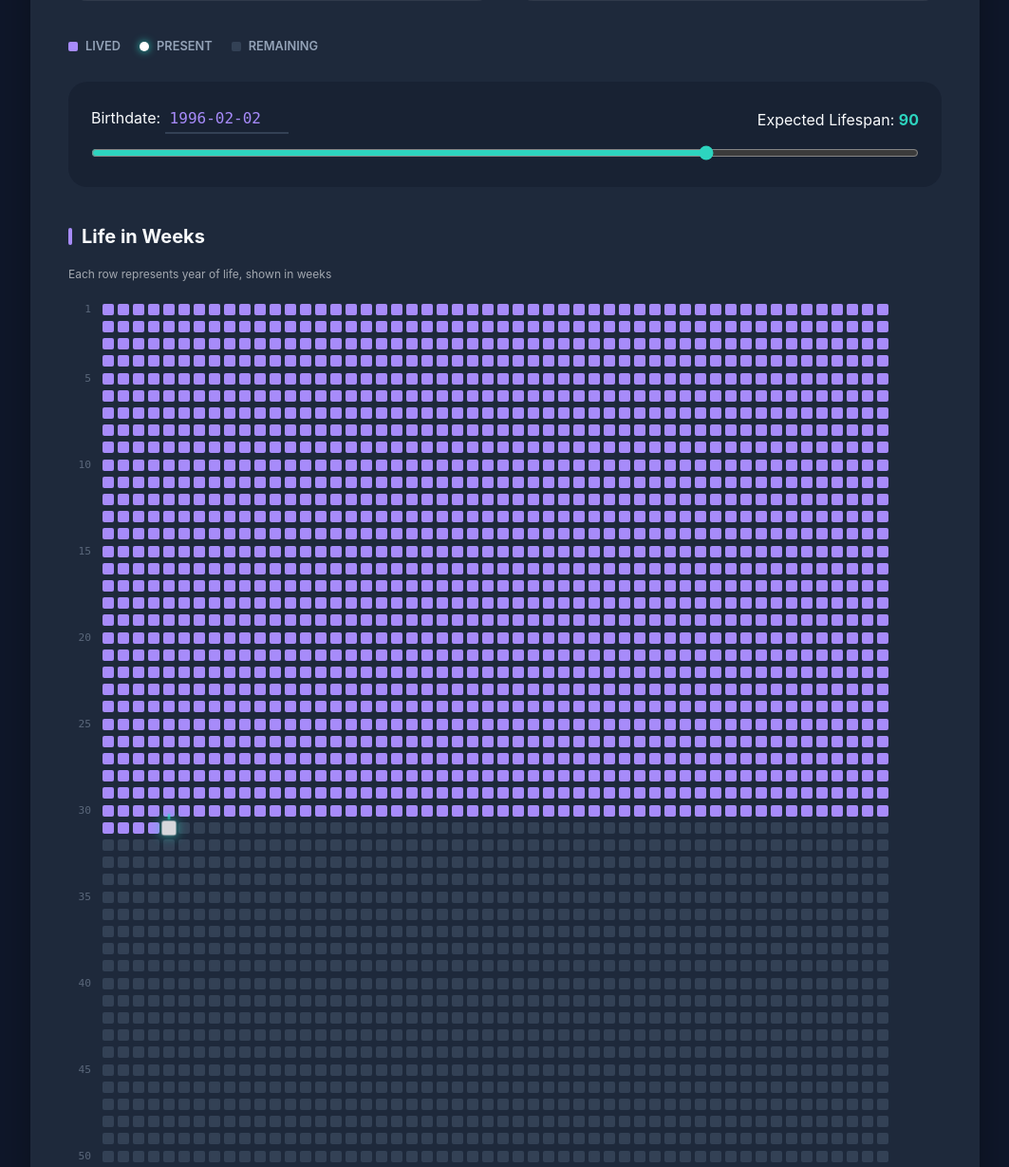
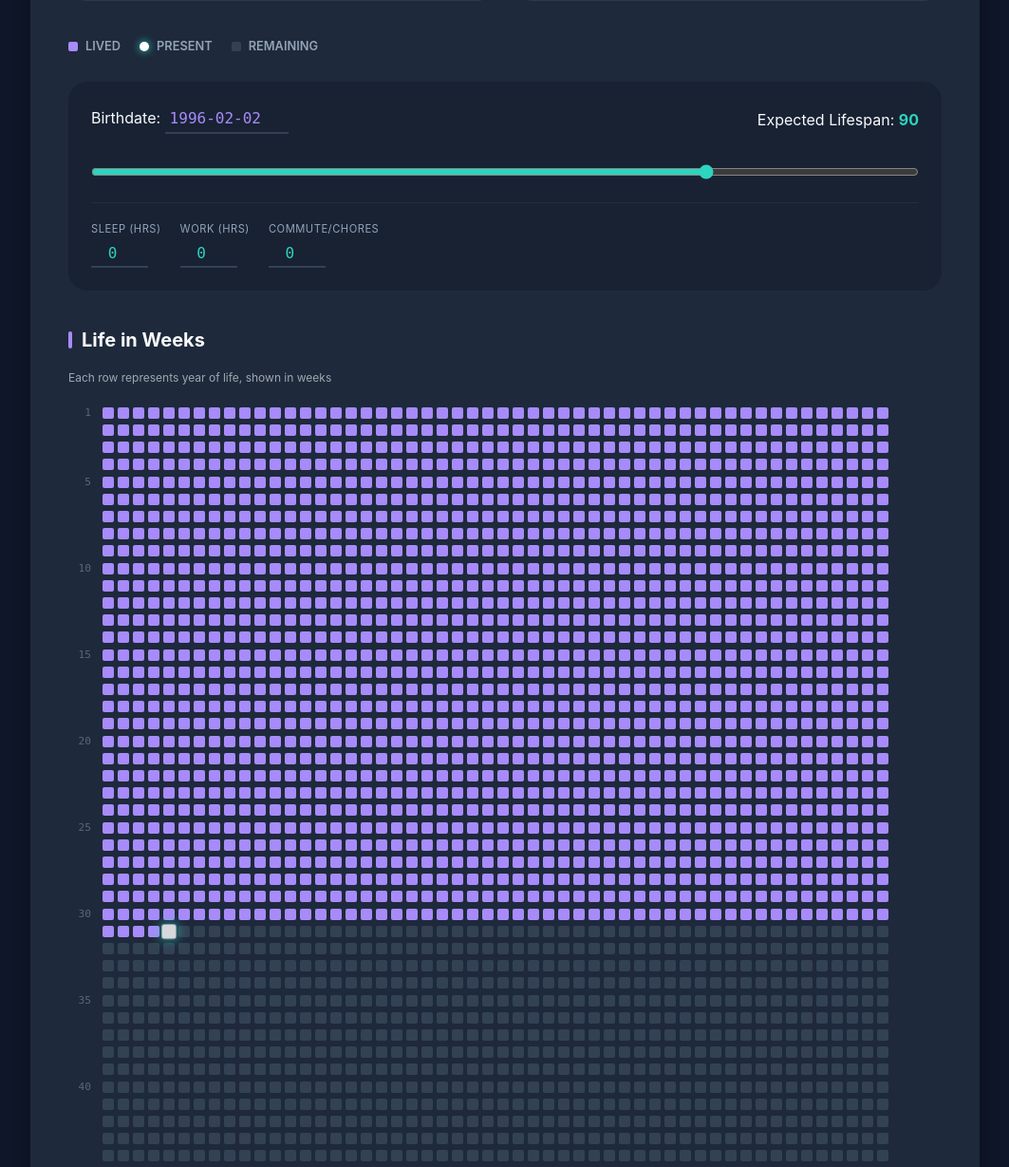
Before and after one commit to yeoreums/life-in-weeks, a Flask app: page / in a window 1280 px wide. Shown: the part 181-1410 px from the top of the page at 95% size, without its empty margins (108-1171 px from the left). Run offline with Flask 3, Linux system fonts and the light colour scheme.

Commit message:
Introduce daily time lens (sleep, work, chores) and free-time visualization

```diff
--- a/static/style.css
+++ b/static/style.css
@@ -141,6 +141,48 @@ input[type="range"] {
 }
 
 /* =========================
+   NEW: DAILY INPUT STYLING
+========================= */
+.daily-inputs {
+  display: flex;
+  gap: 20px;
+  margin-top: 20px;
+  padding-top: 20px;
+  border-top: 1px solid rgba(255,255,255,0.05);
+  flex-wrap: wrap;
+}
+
+.input-item {
+  display: flex;
+  flex-direction: column;
+  gap: 5px;
+}
+
+.input-item label {
+  font-size: 0.7rem;
+  text-transform: uppercase;
+  color: var(--text-sub);
+  letter-spacing: 0.5px;
+}
+
+.small-input {
+  background: transparent;
+  border: none;
+  border-bottom: 2px solid var(--color-remaining);
+  color: var(--color-accent);
+  font-family: monospace;
+  font-size: 1rem;
+  width: 60px;
+  padding: 4px;
+  text-align: center;
+  outline: none;
+}
+
+.small-input:focus {
+  border-bottom-color: var(--color-lived);
+}
+
+/* =========================
    HEADINGS
 ========================= */
 h2 {
@@ -186,12 +228,17 @@ h2::before {
   flex-grow: 1;
 }
 
+/* =========================
+   WEEK OVERLAY LOGIC
+========================= */
 .week {
   width: var(--week-size);
   height: var(--week-size);
   background: var(--color-remaining);
   border-radius: 2px;
   transition: all 0.2s;
+  position: relative;
+  overflow: hidden;
 }
 
 .week.lived {
@@ -202,21 +249,19 @@ h2::before {
   background: #fff;
   box-shadow: 0 0 10px var(--color-accent);
   transform: scale(1.3);
+  z-index: 2;
   animation: pulse 2s infinite;
-  z-index: 2;
-  position: relative;
 }
 
-.week.current::after {
+.week:not(.lived):not(.current)::after {
   content: '';
   position: absolute;
-  top: -6px;
-  left: 50%;
-  transform: translateX(-50%);
-  width: 2px;
-  height: 5px;
+  top: 0;
+  left: 0;
+  height: 100%;
+  width: calc(clamp(0, var(--free-ratio), 1) * 100%);
   background: var(--color-accent);
-  border-radius: 2px;
+  opacity: 0.75;
 }
 
 /* =========================
@@ -280,15 +310,31 @@ h2::before {
   animation: pulse 2s infinite;
 }
 
-/* Apply hover effects only on devices that support true hover
-   to avoid stuck states on touch devices */
+.month:not(.lived):not(.current)::after {
+  content: '';
+  position: absolute;
+  top: 0;
+  left: 0;
+  height: 100%;
+  width: calc(clamp(0, var(--free-ratio), 1) * 100%);
+  background: var(--color-accent);
+  opacity: 0.75;
+  border-radius: 50%;
+}
+
+/* =========================
+   DISABLE OVERLAY WHEN FREE_RATIO = 1
+========================= */
+.container:not(.has-lens) .week::after,
+.container:not(.has-lens) .month::after {
+  display: none;
+}
+
 @media (hover: hover) and (pointer: fine) {
   .month:hover {
     transform: scale(1.6);
-    border-color: #ffffff;
-    z-index: 10;
     cursor: pointer;
-    box-shadow: 0 10px 20px rgba(0, 0, 0, 0.4);
+    box-shadow: 0 10px 20px rgba(0,0,0,0.4);
   }
 }
 
--- a/templates/index.html
+++ b/templates/index.html
@@ -7,7 +7,10 @@
     <link rel="stylesheet" href="{{ url_for('static', filename='style.css') }}">
 </head>
 <body>
-    <div class="container">
+    <div class="container {% if has_lens %}has-lens{% endif %}"
+        {% if has_lens %}
+            style="--free-ratio: {{ free_ratio }};"
+        {% endif %}>
 
         <div class="stats-grid">
             <div class="stat-card">
@@ -27,18 +30,58 @@
         </div>
 
         <form method="get" class="tuner-group">
-            <div style="display: flex; flex-wrap: wrap; justify-content: space-between; align-items: center; gap: 15px;">
+            <div style="display: flex; flex-wrap: wrap; justify-content: space-between; align-items: center; gap: 15px; margin-bottom: 20px;">
                 <label>
                     Birthdate:
                     <input type="text" class="birth-input" name="birthdate" value="{{ birthdate }}" inputmode="numeric" placeholder="19960520" onchange="this.form.submit()">
                 </label>
-                <label>Expected Lifespan: <span id="lifespan-value" style="color:var(--color-accent); font-weight:bold;">{{ lifespan }}</span></label>
+                <label>
+                    Expected Lifespan:
+                    <span id="lifespan-value" style="color:var(--color-accent); font-weight:bold;">{{ lifespan }}</span>
+                </label>
             </div>
-            <input type="range" name="lifespan" min="1" max="120" value="{{ lifespan }}" oninput="document.getElementById('lifespan-value').innerText = this.value" onchange="this.form.submit()">
+
+            <input type="range" name="lifespan" min="1" max="120" value="{{ lifespan }}"
+                   oninput="document.getElementById('lifespan-value').innerText = this.value"
+                   onchange="this.form.submit()">
+
+            <div class="daily-inputs">
+                <div class="input-item">
+                    <label>Sleep (hrs)</label>
+                    <input type="number" name="sleep" class="small-input" value="{{ sleep }}" step="0.5" min="0" max="24" onchange="this.form.submit()">
+                </div>
+                <div class="input-item">
+                    <label>Work (hrs)</label>
+                    <input type="number" name="work" class="small-input" value="{{ work }}" step="0.5" min="0" max="24" onchange="this.form.submit()">
+                </div>
+                <div class="input-item">
+                    <label>Commute/Chores</label>
+                    <input type="number" name="commute" class="small-input" value="{{ commute }}" step="0.5" min="0" max="24" onchange="this.form.submit()">
+                </div>
+            </div>
+
+            {% if has_lens %}
+            <div class="awareness-banner">
+                <div class="awareness-item">
+                    <span class="label">Free time per day</span>
+                    <span class="value teal">{{ free_hours_per_day }} h</span>
+                </div>
+                <div class="awareness-item">
+                    <span class="label">Free years remaining</span>
+                    <span class="value teal">{{ free_years_remaining }} y</span>
+                </div>
+            </div>
+            {% endif %}
         </form>
 
         <h2>Life in Weeks</h2>
-        <p style="opacity:0.6; font-size:0.75rem; margin-bottom:20px;">Each row represents year of life, shown in weeks</p>
+        <p style="opacity:0.6; font-size:0.75rem; margin-bottom:20px;">
+            {% if has_lens %}
+                <span style="color: var(--color-accent)">Showing Available Free Time Overlay</span>
+            {% else %}
+                Each row represents year of life, shown in weeks
+            {% endif %}
+        </p>
 
         <div class="life-grid">
             {% for year in life_map %}
--- a/web/app.py
+++ b/web/app.py
@@ -16,13 +16,37 @@ def home():
     birth_str = request.args.get("birthdate")
     lifespan_str = request.args.get("lifespan")
 
+    # --- Time Lens Inputs ---
+    try:
+        sleep = float(request.args.get("sleep", 0))
+    except ValueError:
+        sleep = 0
+
+    try:
+        work = float(request.args.get("work", 0))
+    except ValueError:
+        work = 0
+
+    try:
+        commute = float(request.args.get("commute", 0))
+    except ValueError:
+        commute = 0
+
+    sleep = max(0, min(sleep, 24))
+    work = max(0, min(work, 24))
+    commute = max(0, min(commute, 24))
+
+    overhead = min(sleep + work + commute, 24)
+    free_ratio = (24 - overhead) / 24
+    free_hours_per_day = round(24 - overhead, 1)
+    has_lens = overhead > 0
+
     today = date.today()
 
-    # -------- Birthdate Logic (bug-fixed) --------
+    # -------- Birthdate --------
     if birth_str:
         birth_str = birth_str.strip()
         try:
-            # Allow YYYYMMDD (e.g. 19900101)
             if len(birth_str) == 8 and birth_str.isdigit():
                 birth = date(
                     int(birth_str[0:4]),
@@ -30,7 +54,6 @@ def home():
                     int(birth_str[6:8]),
                 )
             else:
-                # Allow YYYY-MM-DD
                 birth = date.fromisoformat(birth_str)
         except ValueError:
             birth = date(today.year - 30, today.month, today.day)
@@ -40,7 +63,7 @@ def home():
     if birth > today:
         birth = today
 
-    # -------- Lifespan Logic --------
+    # -------- Lifespan --------
     try:
         lifespan = int(lifespan_str) if lifespan_str else 90
     except ValueError:
@@ -50,17 +73,19 @@ def home():
 
     # -------- Model --------
     model = LifeModel(birth_date=birth, expected_years=lifespan)
-
     lived_weeks = model.lived_weeks(today)
 
-    # -------- Month Stats (kept exactly as-is) --------
     lived_months = (today.year - birth.year) * 12 + (today.month - birth.month)
     current_month_idx = lived_months - 1
     total_months = lifespan * 12
 
-    # -------- Life Map (Weeks grouped by year) --------
+    # -------- Awareness Metrics (NOW SAFE) --------
+    remaining_weeks = lifespan * 52 - lived_weeks
+    free_weeks_remaining = int(remaining_weeks * free_ratio)
+    free_years_remaining = round(free_weeks_remaining / 52, 1)
+
+    # -------- Life Map --------
     life_map = []
-
     for year_idx in range(lifespan):
         year_weeks = []
         for week_in_year in range(52):
@@ -72,7 +97,6 @@ def home():
             })
         life_map.append(year_weeks)
 
-    # -------- Render --------
     return render_template(
         "index.html",
         birthdate=birth.isoformat(),
@@ -82,6 +106,13 @@ def home():
         current_month_idx=current_month_idx,
         total_months=total_months,
         life_map=life_map,
+        sleep=sleep,
+        work=work,
+        commute=commute,
+        free_ratio=free_ratio,
+        has_lens=has_lens,
+        free_hours_per_day=free_hours_per_day,
+        free_years_remaining=free_years_remaining,
     )
 
 if __name__ == "__main__":
```
Also changed, not shown: other parts of static/style.css (+39 -31 lines).
